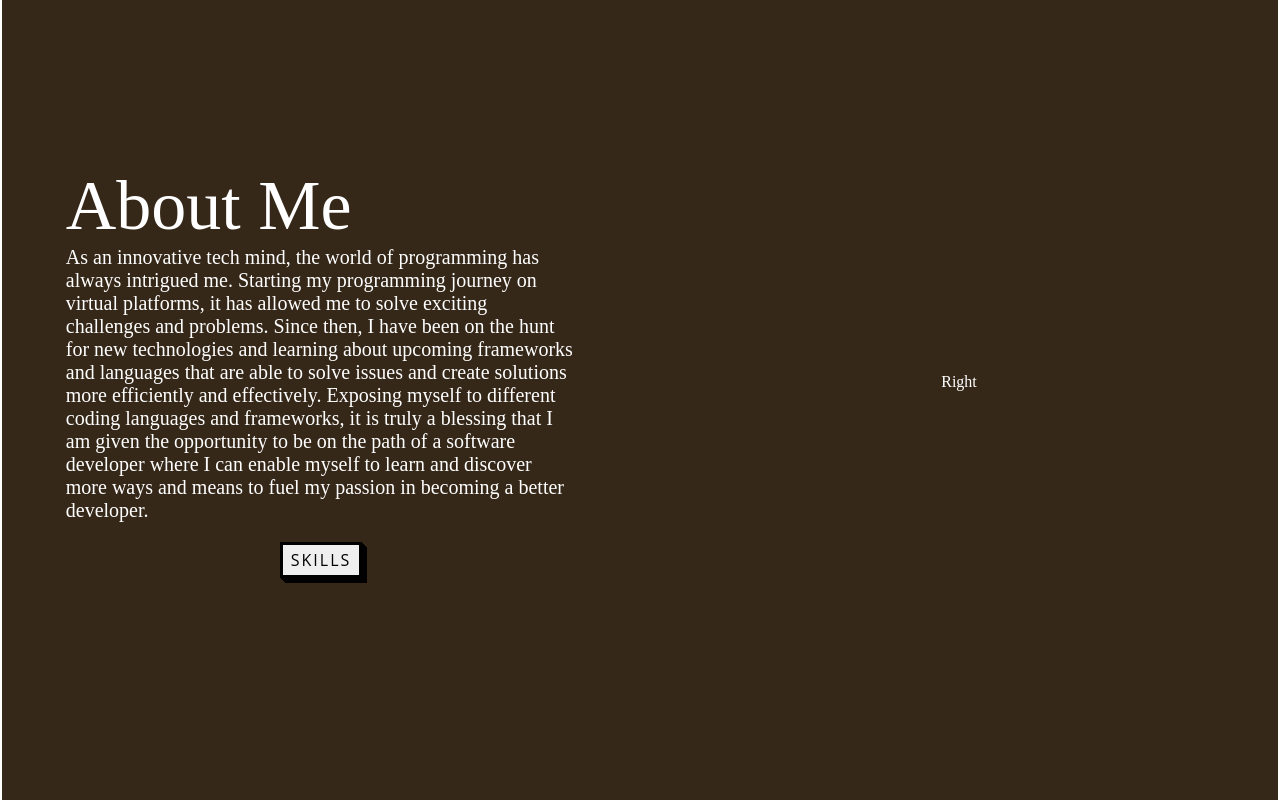
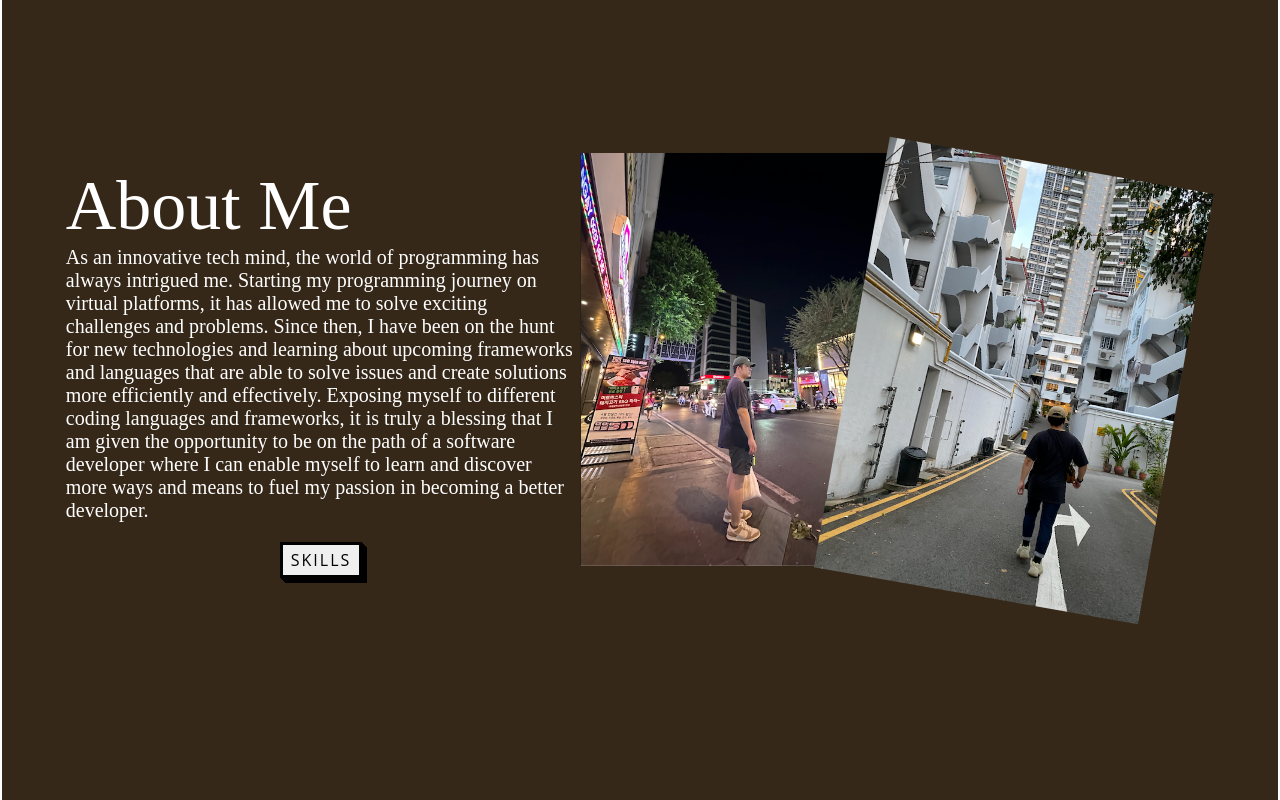
Before and after one commit to Kitkamseng/Portfolio, a React (Create React App) app in the folder portfolio/: page / in a window 1280 px wide. Shown: the part 1120-1920 px from the top of the page. Built offline with nearby package versions, Linux system fonts and the light colour scheme.

Commit message:
Image added

```diff
--- /dev/null
+++ b/portfolio/src/Components/AboutImage.jsx
@@ -0,0 +1,17 @@
+import React from 'react'
+import '../Styling/AboutImage.css';
+import ImageOne from '../images/ImageOne.png';
+import ImageTwo from '../images/ImageTwo.png';
+
+function AboutImage() {
+  return (
+    <div className='image-container'>
+        <div className='image-box-one'>
+            <img src={ImageOne} />
+        </div>
+        <img src={ImageTwo} />
+    </div>
+  )
+}
+
+export default AboutImage
--- a/portfolio/src/Page/HomePage.jsx
+++ b/portfolio/src/Page/HomePage.jsx
@@ -5,6 +5,7 @@ import Header from '../Components/Header';
 import ProfileIcon from '../images/ProfileIcon.jpeg';
 import AnimatedLetters from '../Components/AnimatedLetters';
 import SkillsInfo from '../Components/SkillsInfo';
+import AboutImage from '../Components/AboutImage';
 
 function HomePage() {
 
@@ -112,7 +113,7 @@ function HomePage() {
 
                     </div>
                     <div className='right-container'>
-                        Right
+                        <AboutImage />
                     </div>
                 </div>
 
--- /dev/null
+++ b/portfolio/src/Styling/AboutImage.css
@@ -0,0 +1,26 @@
+.image-container{
+    /* border-color: white;
+    border-width: 2px;
+    border-style: solid; */
+
+    position: relative;
+    width: max-content;
+}
+
+.image-box-one{
+    position: absolute;
+    top: 0;
+    left: 0;
+    transform: translateX(-50%) rotate(-10deg);
+}
+
+.image-box-one img{
+    width: 80%;
+    display: block;
+}
+
+.image-container img:last-child {
+    width: 60%;
+    transform: translateX(50%) rotate(10deg);
+    position: relative;
+  }
```
Also changed, not shown: portfolio/src/images/ImageOne.png (added), portfolio/src/images/ImageTwo.png (added).
